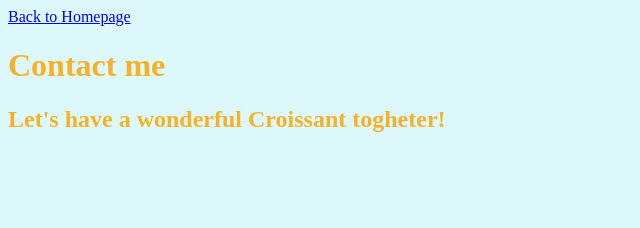
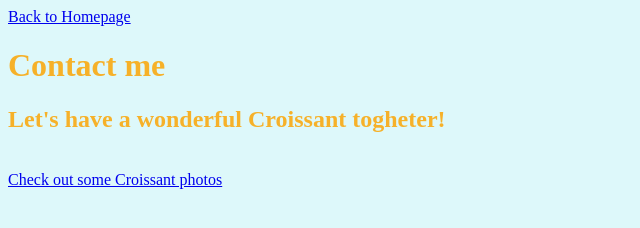
Before and after one commit to MatildeDiamante/Croissant-Week3-Homework, a plain HTML site: page contact.html in a window 1280 px wide. Shown: the whole page, without its empty margins (0-640 px from the left). Drawn offline with Linux system fonts and the light colour scheme.

Commit message:
Linked pages together

```diff
--- a/contact.html
+++ b/contact.html
@@ -11,5 +11,7 @@
     <a href="/">Back to Homepage</a>
     <h1>Contact me</h1>
     <h2>Let's have a wonderful Croissant togheter!</h2>
+    <br />
+    <a href="/photo.html">Check out some Croissant photos</a>
   </body>
 </html>
```
Also changed, not shown: photo.html (+2 -0 lines).
